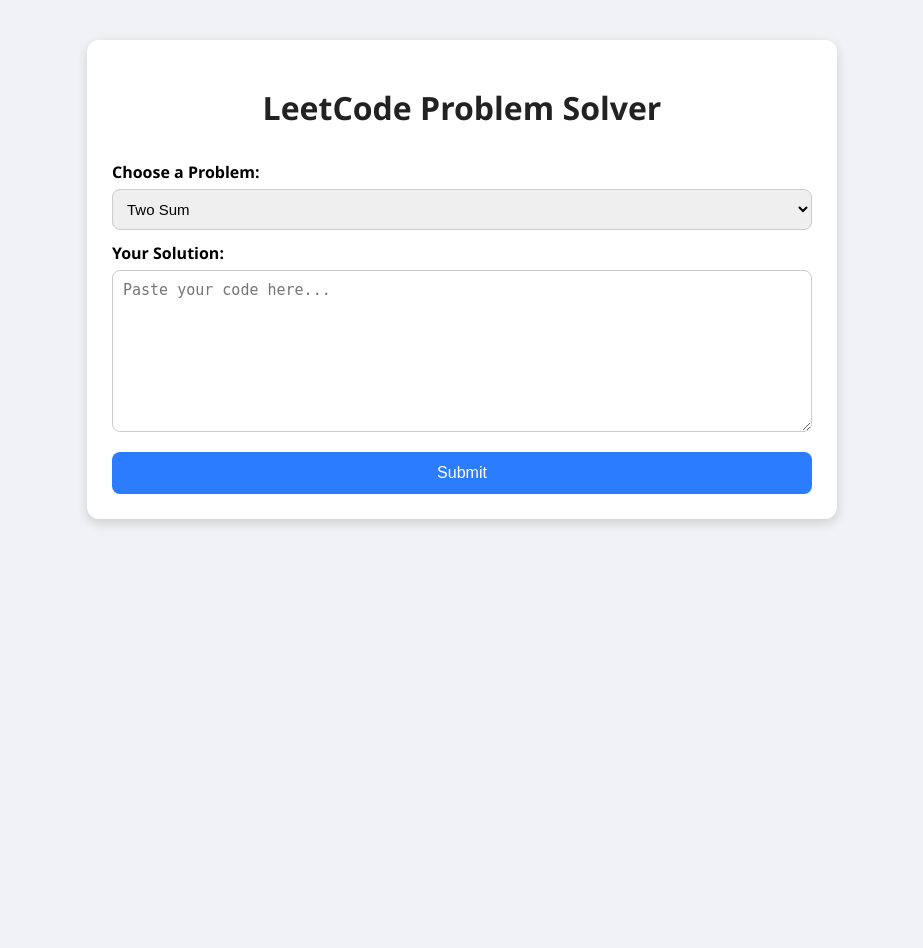
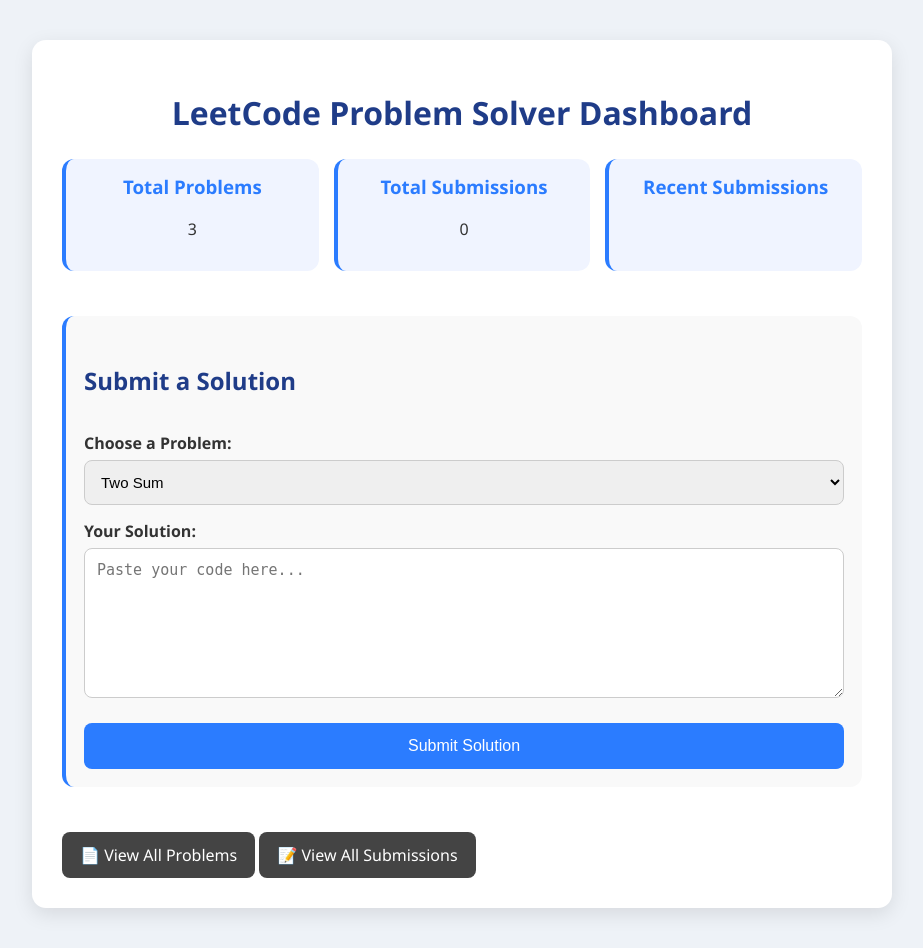
Before and after one commit to sambhav302005/flaskapplication, a Flask app: page / in a window 1280 px wide. Shown: the whole page, without its empty margins (178-1101 px from the left). Before the commit the page ends 525 px from the top, so only its background shows below. Run offline with Flask 3, Linux system fonts and the light colour scheme.

Commit message:
Merge remote and local histories

```diff
--- a/app.py
+++ b/app.py
@@ -1,10 +1,9 @@
-from flask import Flask, render_template, request, jsonify, redirect, url_for
+from flask import Flask, render_template, request, jsonify
 from datetime import datetime
 
-# Initialize Flask app (default: templates/ for HTML, static/ for CSS/JS)
 app = Flask(__name__)
 
-# Problems dataset (added more problems)
+# Problems dataset
 problems = {
     "Two Sum": {
         "description": "Given an array of integers nums and an integer target, return indices of the two numbers such that they add up to target.",
@@ -13,56 +12,32 @@
         "examples": [
             {"input": "nums = [2,7,11,15], target = 9", "output": "[0,1]", "explanation": "Because nums[0] + nums[1] == 9"}
         ],
-        "constraints": [
-            "2 <= nums.length <= 10⁴",
-            "-10⁹ <= nums[i] <= 10⁹",
-            "-10⁹ <= target <= 10⁹",
-            "Only one valid answer exists."
-        ],
-        "hints": [
-            "Try brute force first.",
-            "Optimize using a HashMap."
-        ]
+        "constraints": ["2 <= nums.length <= 10⁴", "-10⁹ <= nums[i] <= 10⁹", "-10⁹ <= target <= 10⁹", "Only one valid answer exists."],
+        "hints": ["Try brute force first.", "Optimize using a HashMap."]
     },
     "Reverse String": {
         "description": "Write a function that reverses a string.",
         "difficulty": "Easy",
         "category": "String, Two-Pointer",
-        "examples": [
-            {"input": "s = 'hello'", "output": "'olleh'"}
-        ],
-        "constraints": [
-            "1 <= s.length <= 10⁵"
-        ],
-        "hints": [
-            "Use two pointers.",
-            "Try Python slicing."
-        ]
+        "examples": [{"input": "s = 'hello'", "output": "'olleh'"}],
+        "constraints": ["1 <= s.length <= 10⁵"],
+        "hints": ["Use two pointers.", "Try Python slicing."]
     },
     "Valid Parentheses": {
         "description": "Given a string containing just the characters '(', ')', '{', '}', '[' and ']', determine if the input string is valid.",
         "difficulty": "Medium",
         "category": "Stack, String",
-        "examples": [
-            {"input": "s = '()[]{}'", "output": "true"},
-            {"input": "s = '(]'", "output": "false"}
-        ],
-        "constraints": [
-            "1 <= s.length <= 10⁴"
-        ],
-        "hints": [
-            "Use a stack.",
-            "Push opening brackets and match with closing."
-        ]
+        "examples": [{"input": "s = '()[]{}'", "output": "true"}, {"input": "s = '(]'", "output": "false"}],
+        "constraints": ["1 <= s.length <= 10⁴"],
+        "hints": ["Use a stack.", "Push opening brackets and match with closing."]
     }
 }
 
-# Keep track of recent submissions
+# Recent submissions
 submissions = []
 
-
+# ----------- Analysis Function -----------
 def analyze_solution(solution_code):
-    """Basic static code analysis."""
     analysis = {
         "language": "Unknown",
         "has_comments": False,
@@ -77,7 +52,7 @@
     lines = solution_code.strip().split('\n')
     analysis["line_count"] = len(lines)
 
-    # Detect language (simple heuristic)
+    # Detect language
     if any(k in solution_code for k in ['def ', 'import ', 'print(', 'len(']):
         analysis["language"] = "Python"
     elif any(k in solution_code for k in ['public class', 'System.out']):
@@ -109,23 +84,16 @@
 
     return analysis
 
-
+# ----------- Routes -----------
 @app.route("/", methods=["GET", "POST"])
 def index():
-    """Home page with problem selection and solution submission."""
     if request.method == "POST":
         problem_title = request.form.get("problem")
         solution = request.form.get("solution", "")
 
-        details = problems.get(problem_title, {
-            "description": "This problem is not in the database.",
-            "difficulty": "N/A", "category": "N/A",
-            "examples": [], "constraints": [], "hints": []
-        })
-
+        details = problems.get(problem_title, {"description": "Not found", "difficulty": "N/A", "category": "N/A", "examples": [], "constraints": [], "hints": []})
         analysis = analyze_solution(solution)
 
-        # Save submission
         submissions.append({
             "problem": problem_title,
             "solution": solution,
@@ -140,35 +108,34 @@
                                analysis=analysis,
                                timestamp=datetime.now().strftime("%Y-%m-%d %H:%M:%S"))
 
-    return render_template("index.html", problems=problems)
+    # Dashboard info
+    total_problems = len(problems)
+    total_submissions = len(submissions)
+    recent_submissions = submissions[-5:][::-1]  # last 5 submissions
 
+    return render_template("index.html",
+                           problems=problems,
+                           total_problems=total_problems,
+                           total_submissions=total_submissions,
+                           recent_submissions=recent_submissions)
 
 @app.route("/problems")
 def problem_list():
-    """Page listing all problems."""
     return render_template("problems.html", problems=problems)
-
 
 @app.route("/submissions")
 def view_submissions():
-    """View recent submissions."""
     return render_template("submissions.html", submissions=submissions)
-
 
 @app.route("/api/analyze", methods=["POST"])
 def api_analyze():
-    """API endpoint for analyzing code (JSON input/output)."""
     data = request.get_json()
     code = data.get("solution", "")
-    result = analyze_solution(code)
-    return jsonify(result)
-
+    return jsonify(analyze_solution(code))
 
 @app.errorhandler(404)
 def page_not_found(e):
-    """Custom 404 error page."""
     return render_template("404.html"), 404
 
-
 if __name__ == "__main__":
-    app.run(debug=True)
+    app.run(debug=True, host="0.0.0.0", port=5000)
--- a/static/style.css
+++ b/static/style.css
@@ -1,23 +1,30 @@
 body {
     font-family: 'Segoe UI', Tahoma, Geneva, Verdana, sans-serif;
-    background: #f0f2f5;
+    background: #eef2f7;
     margin: 0;
     padding: 0;
+    color: #333;
 }
 
 .container {
-    max-width: 700px;
+    max-width: 800px;
     margin: 40px auto;
     background: #fff;
-    padding: 25px;
-    border-radius: 12px;
-    box-shadow: 0px 4px 12px rgba(0,0,0,0.15);
+    padding: 30px;
+    border-radius: 14px;
+    box-shadow: 0 6px 20px rgba(0,0,0,0.1);
 }
 
 h1 {
-    color: #222;
+    color: #1f3c88;
     text-align: center;
-    margin-bottom: 20px;
+    margin-bottom: 25px;
+    font-size: 2em;
+}
+
+h2 {
+    margin-top: 30px;
+    color: #1f3c88;
 }
 
 form {
@@ -26,32 +33,35 @@
 }
 
 label {
-    margin-top: 12px;
-    font-weight: bold;
+    margin-top: 15px;
+    font-weight: 600;
 }
 
 input, select, textarea {
-    padding: 10px;
+    padding: 12px;
     margin-top: 6px;
     border: 1px solid #ccc;
     border-radius: 8px;
     font-size: 15px;
+    width: 100%;
+    box-sizing: border-box;
 }
 
 textarea {
-    height: 140px;
+    height: 150px;
     font-family: monospace;
 }
 
 button {
-    margin-top: 20px;
-    padding: 12px;
+    margin-top: 25px;
+    padding: 14px;
     background: #2b7cff;
-    color: white;
+    color: #fff;
     font-size: 16px;
     border: none;
     border-radius: 8px;
     cursor: pointer;
+    transition: background 0.3s ease;
 }
 
 button:hover {
@@ -60,38 +70,79 @@
 
 .card {
     background: #f9f9f9;
-    padding: 15px;
-    border-radius: 10px;
+    padding: 18px;
+    border-radius: 12px;
     margin-bottom: 20px;
-    border: 1px solid #e1e1e1;
+    border-left: 4px solid #2b7cff;
+    transition: transform 0.2s ease, box-shadow 0.2s ease;
+}
+
+.card:hover {
+    transform: translateY(-3px);
+    box-shadow: 0 8px 25px rgba(0,0,0,0.1);
 }
 
 .code-block {
     background: #272822;
     color: #f8f8f2;
-    padding: 15px;
-    border-radius: 8px;
+    padding: 18px;
+    border-radius: 10px;
     overflow-x: auto;
+    font-size: 0.95em;
+    line-height: 1.4;
 }
 
 .back-btn {
     display: inline-block;
-    margin-top: 20px;
-    padding: 10px 15px;
+    margin-top: 25px;
+    padding: 12px 18px;
     background: #444;
-    color: white;
+    color: #fff;
     text-decoration: none;
-    border-radius: 6px;
+    border-radius: 8px;
+    transition: background 0.3s ease;
 }
 
 .back-btn:hover {
     background: #000;
 }
+
 .card h3 {
-  margin-top: 0;
-  color: #2b7cff;
+    margin-top: 0;
+    color: #2b7cff;
 }
+
+.badge {
+    display: inline-block;
+    background: #f0f4ff;
+    color: #2b7cff;
+    padding: 2px 8px;
+    border-radius: 6px;
+    font-weight: bold;
+    font-size: 0.9em;
+}
+
+.timestamp {
+    font-size: 0.85em;
+    color: #666;
+    margin-top: 10px;
+}
+
 ul {
-  margin: 0;
-  padding-left: 20px;
+    margin: 0;
+    padding-left: 20px;
 }
+.dashboard {
+    display: flex;
+    flex-wrap: wrap;
+    gap: 15px;
+    margin-bottom: 25px;
+}
+
+.dashboard-card {
+    flex: 1 1 200px;
+    text-align: center;
+    background: #f0f4ff;
+    border-left: 4px solid #2b7cff;
+    padding: 15px;
+}
--- a/templates/index.html
+++ b/templates/index.html
@@ -2,12 +2,36 @@
 <html lang="en">
 <head>
   <meta charset="UTF-8">
-  <title>LeetCode Problem Solver</title>
+  <title>LeetCode Dashboard</title>
   <link rel="stylesheet" href="{{ url_for('static', filename='style.css') }}">
 </head>
 <body>
   <div class="container">
-    <h1>LeetCode Problem Solver</h1>
+    <h1>LeetCode Problem Solver Dashboard</h1>
+
+    <!-- Dashboard Cards -->
+    <div class="dashboard">
+      <div class="card dashboard-card">
+        <h3>Total Problems</h3>
+        <p>{{ total_problems }}</p>
+      </div>
+      <div class="card dashboard-card">
+        <h3>Total Submissions</h3>
+        <p>{{ total_submissions }}</p>
+      </div>
+      <div class="card dashboard-card">
+        <h3>Recent Submissions</h3>
+        <ul>
+          {% for sub in recent_submissions %}
+            <li>{{ sub.problem }} - {{ sub.time }}</li>
+          {% endfor %}
+        </ul>
+      </div>
+    </div>
+
+    <!-- Submission Form -->
+    <div class="card">
+      <h2>Submit a Solution</h2>
       <form method="POST">
         <label for="problem">Choose a Problem:</label>
         <select id="problem" name="problem" required>
@@ -17,10 +41,14 @@
         </select>
 
         <label for="solution">Your Solution:</label>
-      <textarea id="solution" name="solution" placeholder="Paste your code here..."></textarea>
+        <textarea id="solution" name="solution" placeholder="Paste your code here..." required></textarea>
 
-      <button type="submit">Submit</button>
+        <button type="submit">Submit Solution</button>
       </form>
+    </div>
+
+    <a href="/problems" class="back-btn">📄 View All Problems</a>
+    <a href="/submissions" class="back-btn">📝 View All Submissions</a>
   </div>
 </body>
 </html>
```
Also changed, not shown: templates/problems.html (added, +112 -0 lines), templates/result.html (+22 -9 lines), templates/submissions.html (added, +113 -0 lines). Lines whose indentation alone changed are shown as unchanged.
